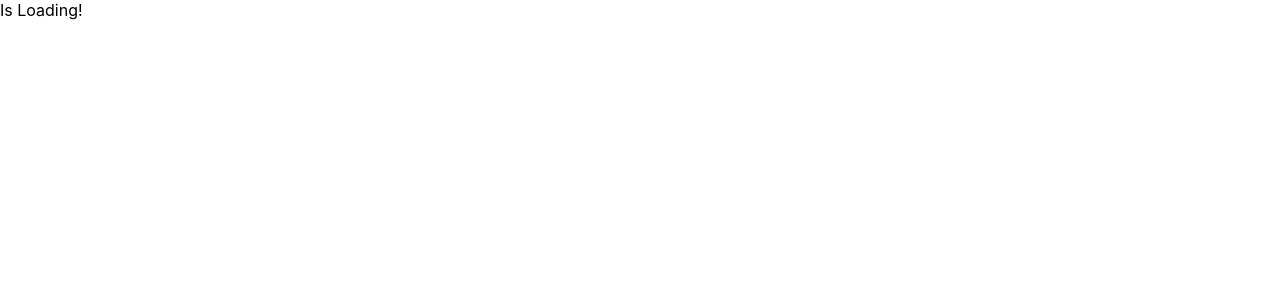
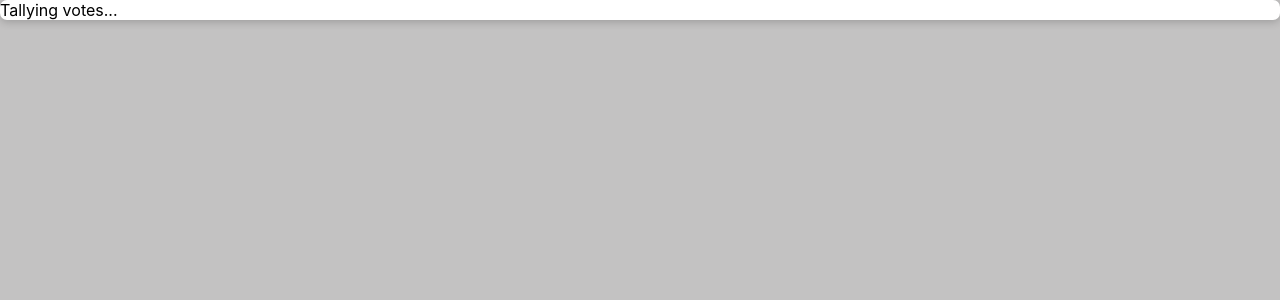
Before and after one commit to jtfreedman/everybody-votes, a React (Create React App) app: page / in a window 1280 px wide. Shown: the top 300 px of the page. Built offline with nearby package versions, Linux system fonts and the light colour scheme.

Commit message:
added basic components

```diff
--- a/src/components/Loading.js
+++ b/src/components/Loading.js
@@ -1,8 +1,13 @@
+import Card from "./ui/Card";
+
+import classes from './Loading.module.css';
+
 export default function Loading() {
-
-    return (
-        <div>
-            Is Loading!
-        </div>
-    );
+  return (
+    <div>
+      <Card classname={classes.card}>
+        Tallying votes...
+      </Card>
+    </div>
+  );
 }
--- /dev/null
+++ b/src/components/Loading.module.css
@@ -0,0 +1,3 @@
+.card{
+    width: 200px;
+}
--- /dev/null
+++ b/src/components/layout/Layout.module.css
@@ -0,0 +1,5 @@
+.main {
+    margin: 3rem auto;
+    width: 99%;
+    max-width: 50rem;
+}
--- /dev/null
+++ b/src/components/ui/Card.js
@@ -0,0 +1,9 @@
+import classes from './Card.module.css';
+
+export default function Card(props) {
+  return (
+    <div className={classes.card}>
+      {props.children}
+    </div>
+  );
+}
--- /dev/null
+++ b/src/components/ui/Card.module.css
@@ -0,0 +1,5 @@
+.card {
+    background-color: white;
+    border-radius: 7px;
+    box-shadow: 0 2px 8px rgba(0, 0, 0, 0.2);
+}
--- a/src/index.css
+++ b/src/index.css
@@ -5,6 +5,7 @@ body {
     sans-serif;
   -webkit-font-smoothing: antialiased;
   -moz-osx-font-smoothing: grayscale;
+  background-color: rgb(195, 194, 194);
 }
 
 code {
```
Also changed, not shown: src/components/layout/Layout.js (added, +11 -0 lines), src/App.css (added), src/App.module.css (added).
